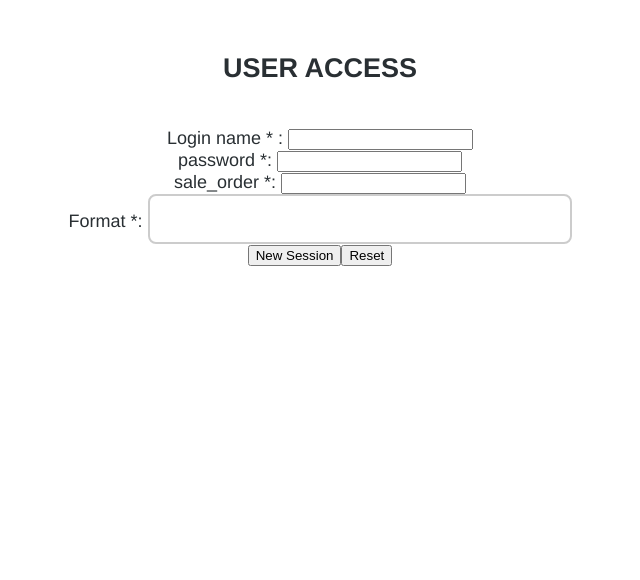
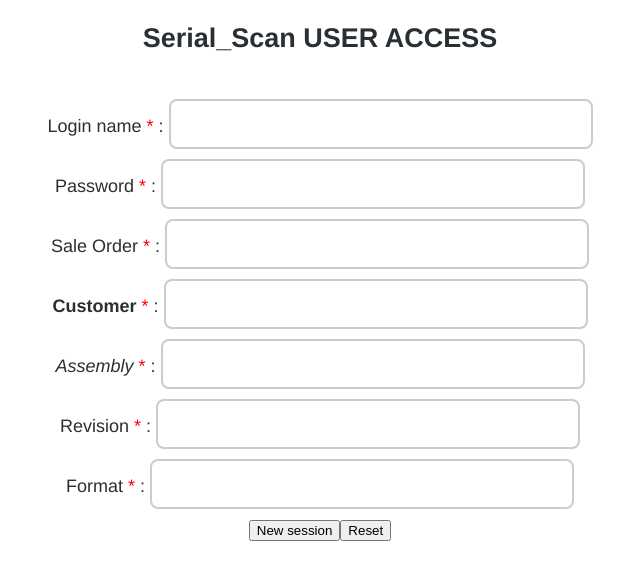
Before and after one commit to zenithtekla/serialscan, a PHP site: template view/front.php in a window 1280 px wide. Shown: the top 580 px of the page, without its empty margins (320-960 px from the left). Run offline with PHP 8.4, Linux system fonts and the light colour scheme; the template is opened without the code that fills it, so the values that code supplies are empty.

Commit message:
r21 putting things like customer and assembly dropdowns together
- markup template
- nested typeaheads were done through nested sequences of input selection and sequential typeaheads

```diff
--- a/js/front.js
+++ b/js/front.js
@@ -1,8 +1,42 @@
+(function(){
+    var content = document.getElementById('myData');
+    var html = '';
+    var data = {
+        title: 'Serial_Scan USER ACCESS',
+        username: 'Login name',
+        password: 'Password',
+        sale_order: 'Sale Order',
+        customer: 'Customer',
+        assembly: 'Assembly',
+        revision: 'Revision',
+        format: 'Format',
+        session: 'New session',
+        reset: 'Reset'
+    };
+    Handlebars.registerHelper('heading',function(text){
+        text = Handlebars.escapeExpression(text);
+       return new Handlebars.SafeString('<h2>'+text+'</h2>');
+    });
+    Handlebars.registerHelper('bold',function(text){
+        text = Handlebars.escapeExpression(text);
+       return new Handlebars.SafeString('<b>'+text+'</b>');
+    });
+    Handlebars.registerHelper('italic',function(text){
+        text = Handlebars.escapeExpression(text);
+       return new Handlebars.SafeString('<i>'+text+'</i>');
+    });
+    Handlebars.registerHelper("required", function(){
+			return new Handlebars.SafeString('<span class="required"> * </span>');
+		});
+
+    var template = Handlebars.compile(document.getElementById('url-template').innerHTML);
+    content.innerHTML += template(data);
+})();
+
 $.ajax({
   dataType: "json",
-  url: "../model/json_db/formats.php"})
+  url: "../model/json_db/customers.php"})
   .done( function(data) {
-
     /*    $.each(data,function(i,v){
             console.log(v.format);
             $.each(v,function(i,va){
@@ -20,7 +54,7 @@ $.ajax({
         queryTokenizer: Bloodhound.tokenizers.whitespace,
         // `data` is an array of country names defined in "The Basics"
         local: $.map(data, function(obj) {
-            return { value : obj.format, eg: obj.format_example };
+            return { value : obj.name, eg: obj.assembly_number };
         }),
         limit: 10
       });
@@ -29,7 +63,7 @@ $.ajax({
       engine.initialize();
 
       // Instantiate the Typeahead UI
-      $('#scrollable-dropdown-menu .typeahead').typeahead(null, {
+      $('#customer .typeahead').typeahead(null, {
           name: 'data',
           displayKey: 'value',
           hint: true,
@@ -42,7 +76,7 @@ $.ajax({
                   'Result not found',
                 '</div>'
               ].join('\n'),
-              suggestion: Handlebars.compile("<div style='padding:6px'><b>{{value}}</b> - example : {{eg}} </div>"),
+              suggestion: Handlebars.compile("<div style='padding:6px'><b>{{value}}</b> - assembly_number : {{eg}} </div>"),
               footer: function (data) {
                 return Handlebars.compile("<div>Searched for <strong> {{data.query}} </strong></div>");
                 // return '<div>Searched for <strong>' + data.query + '</strong></div>';
@@ -54,12 +88,79 @@ $.ajax({
     console.log('ERROR', textStatus, errorThrown);
   });
 
-$('#scrollable-dropdown-menu .typeahead').bind('typeahead:select', function(ev, suggestion) {
+
+
+$('#customer .typeahead').bind('typeahead:select', function(ev, suggestion) {
   $('input:hidden').val(suggestion.eg);
   console.log($('input:hidden').val());
   console.log('Selection: ' + JSON.stringify(suggestion));
+
+  var myData = JSON.stringify({"assembly_number": suggestion.eg});
+  $("#result").append(myData + "<br/>");
+
+  $.ajax({
+    type:"POST",
+    url: "../model/json_db/assembly.php",
+    data: {"assembly_number": suggestion.eg},
+    dataType: 'json',
+  })
+  .done( function(data) {
+    $("#result").append(data.assembly_number);
+    /*    $.each(data,function(i,v){
+            console.log(v.format);
+            $.each(v,function(i,va){
+                console.log(va);
+            })
+        });
+      $.map(data, function(obj) {
+        console.log(obj.format + "example" + obj.format_example);
+      }); http://forum.jquery.com/topic/jquery-and-json-troubles */
+      // constructs the suggestion engine
+      var engine = new Bloodhound({
+        datumTokenizer: function (datum) {
+          return Bloodhound.tokenizers.whitespace(datum.eg);
+        },
+        queryTokenizer: Bloodhound.tokenizers.whitespace,
+        // `data` is an array of country names defined in "The Basics"
+        local: $.map(data, function(obj) {
+            return { value : obj.formatId, eg: obj.revision };
+        }),
+        limit: 10
+      });
+
+      // kicks off the loading/processing of `local` and `prefetch`
+      engine.initialize();
+
+      // Instantiate the Typeahead UI
+      $('#assembly .typeahead').typeahead(null, {
+          name: 'data',
+          displayKey: 'eg',
+          hint: true,
+          highlight: true,
+          minLength: 1,
+          source: engine.ttAdapter(),
+          templates: {
+              empty: [
+                '<div class="empty-message">',
+                  'Result not found',
+                '</div>'
+              ].join('\n'),
+              suggestion: Handlebars.compile("<div style='padding:6px'><b>{{eg}}</b> - format : {{value}} </div>"),
+              footer: function (data) {
+                return Handlebars.compile("<div>Searched for <strong> {{data.query}} </strong></div>");
+                // return '<div>Searched for <strong>' + data.query + '</strong></div>';
+              }
+          }
+      });
+  })
+  .fail(function(jqXHR, textStatus, errorThrown){
+    console.log(jqXHR, textStatus, errorThrown);
+  });
 });
 
+$('#assembly .typeahead').bind('typeahead:select', function(ev, suggestion) {
+  console.log('Selection: ' + JSON.stringify(suggestion));
+});
 /*var $t_format_example = $( this ).find( 'input:hidden' );
   var foo = $('input.typeahead.tt-input').val();
   console.log(foo);
--- a/js/main.js
+++ b/js/main.js
@@ -77,7 +77,8 @@ $(document).ready(function() {
       } // main callback function
     }); */
 
-    $('#is_logout').on('click',function(){
+    $('#is_logout').on('click',function(e){
+        e.preventDefault();
         $.post("../controller/core/is_logout.php", {"is_logout": true}, function(data){
           if (data.is_logout) window.location = "../controller/core/logout.php";
         },"json");
--- /dev/null
+++ b/model/json_db/customers.php
@@ -0,0 +1,16 @@
+<?php
+header('Content-Type: application/json');
+require_once('../dbi_con.php');
+
+	$t_customer_table = 'seriscan_customers';
+	$qr = "SELECT name, assembly_number FROM $t_customer_table";
+	$result = $mysqli->query($qr);
+	$t_format_arr = [];
+	if ($result){
+		while ( ($row=$result->fetch_assoc()) !== null ) {
+			$t_format_arr[] = $row;
+		}
+	} else die('Invalid query: ' . mysql_error());
+
+	$jsonString = json_encode($t_format_arr, JSON_PRETTY_PRINT);
+	echo $jsonString;
--- a/view/front.php
+++ b/view/front.php
@@ -12,16 +12,27 @@
   window.onunload=function(){null};
 </script>
 <style type="text/css">
-	#scrollable-dropdown-menu .tt-dropdown-menu {
+	.scrollable-dropdown-menu .tt-dropdown-menu {
 	  max-height: 150px;
 	  overflow-y: auto;
 	}
 	p {
     margin: 0 0 10px !important;
 	}
+	#result {
+		color:#E6EC8C;
+		background-color:gray;
+	}
+	.required {
+		color:red;
+	}
+	.padding {
+		padding-bottom:10px;
+	}
 </style>
 </head>
 <body>
+
 <?php
 	/* $host  = $_SERVER['HTTP_HOST'];
 	$uri   = rtrim(dirname($_SERVER['PHP_SELF']), '/\\');
@@ -31,22 +42,57 @@
 	session_start();
 	$_SESSION['is_auth'] = false;
 	/* <input type="text" <?php echo helper_get_tab_index()?> name="username"> */
-echo '
-	<br/>
+?>
+	<section id="myData"></section>
+	<script type="text/template" id="url-template">
+
 	<div class="container">
-	<h2>USER ACCESS</h2>
+		{{heading title}}
 	<br/>
 	<form action="../controller/front_post.php" method="post">
-		<div>Login name <span class="required">*</span> : 		<input type="text" name="username" required></div>
-		<div>password <span class="required">*</span>: 			<input type="password" name="password" required></div>
-		<div>sale_order <span class="required">*</span>: 		<input type="text" name="sale_order" required></div>
-		<div id="scrollable-dropdown-menu">Format <span class="required">*</span>: 	<input class="typeahead" type="text" name="format"></div>
+		<div id="result"></div>
+
+		<div class="padding">
+			{{username}} {{required}}:
+				<input type="text" name="username" class="typeahead" required>
+		</div>
+
+		<div class="padding">
+			{{password}} {{required}}:
+				<input type="password" name="password" class="typeahead" required>
+		</div>
+
+		<div class="padding">
+			{{sale_order}} {{required}}:
+				<input type="text" name="sale_order" class="typeahead" required>
+		</div>
+
+		<div id="customer" class="scrollable-dropdown-menu padding">
+			{{bold customer}} {{required}}:
+				<input class="typeahead" type="text" name="customer">
+		</div>
+
+		<div id="assembly" class="scrollable-dropdown-menu padding">
+			{{italic assembly}} {{required}}:
+				<input class="typeahead" type="text" name="assembly">
+		</div>
+
+		<div id="revision" class="scrollable-dropdown-menu padding">
+			{{revision}} {{required}}:
+				<input class="typeahead" type="text" name="revision">
+		</div>
+
+		<div id="format" class="scrollable-dropdown-menu padding">
+			{{format}} {{required}}:
+				<input class="typeahead" type="text" name="format">
+		</div>
+
 		<input type="hidden" name="format_example">
-		<input type="submit" value="New Session"><input type="reset" class="marginleft" value="Reset">
+
+		<input type="submit" value="{{{session}}}"><input type="{{{reset}}}" class="marginleft" value="Reset">
 	</form>
 	</div>
-';
-?>
+	</script>
 <script src="../js/front.js" type="text/javascript"></script>
 </body>
 </html>
```
Also changed, not shown: model/json_db/assembly.php (added, +20 -0 lines).
